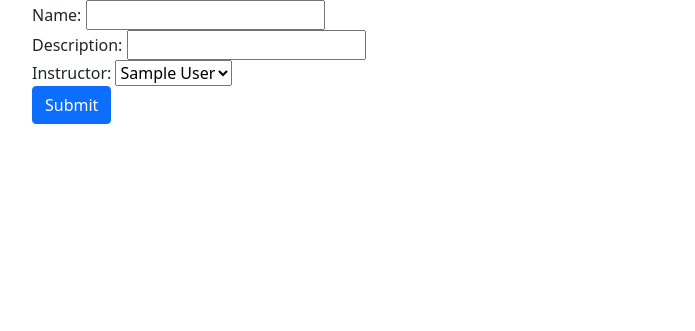
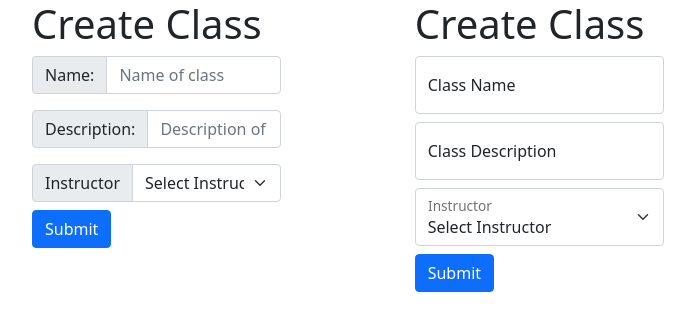
Before and after one commit to schiltz3/361Group3Project, a Django app: template CS361Group3Project/templates/bootstrap_test.html in a window 1280 px wide. Shown: the top 331 px of the page, without its empty margins (98-793 px from the left). Run offline with Django 3.2, Linux system fonts and the light colour scheme; the template is opened without the code that fills it: most values are stand-ins (such as "Sample title", 1, 10 or a date in 2020); some libraries are stand-ins or nearby versions.

Commit message:
Wrote example pages for the Create class page

```diff
--- a/CS361Group3Project/templates/bootstrap_test.html
+++ b/CS361Group3Project/templates/bootstrap_test.html
@@ -11,24 +11,62 @@ POST Variables:
 <div class="row">
     <form action="/bootstrap/" method="post" class="form">
         {% csrf_token %}
+        <div class="row">
+            <div class="col">
+                <h1>
+                    Create Class
+                </h1>
+                <div class="input-group mb-3">
+                    <span class="input-group-text" id="Name">Name:</span>
+                    <input type="text" class="form-control" placeholder="Name of class" aria-label="Name"
+                           aria-describedby="Name">
+                </div>
+                <div class="input-group mb-3">
+                    <span class="input-group-text" id="Description">Description:</span>
+                    <input type="text" class="form-control" placeholder="Description of class" aria-label="Description"
+                           aria-describedby=Description">
+                </div>
+                <div class="input-group mb-2">
+                    <span class="input-group-text id=Instructor">Instructor</span>
+                    <select name="Instructor" class="form-select" aria-label="Instructor" aria-describedby="Instructor">
+                        <option selected>Select Instructor</option>
+                        {% for i in instructors %}
+                        <option value="{{ i.user }}">{{ i.user.first_name }} {{ i.user.last_name }}</option>
+                        {% endfor %}
+                    </select>
+                </div>
+                <button type="submit" class="btn btn-primary">Submit</button>
+            </div>
 
-        Name:
-        <input name="name" type="text">
-        <br>
 
-        Description:
-        <input name="description" type="text">
-        <br>
+            <div class="col-2 mb-3"></div>
 
-        Instructor:
-        <select name="instructor">
-            {% for i in instructors %}
-            <option value="{{ i.user }}">{{ i.user.first_name }} {{ i.user.last_name }}</option>
-            {% endfor %}
-        </select>
-        <br>
-        <button type="submit" class="btn btn-primary">Submit</button>
-        <br>
+
+            <div class="col mb-3">
+                <h1>
+                    Create Class
+                </h1>
+                <div class="form-floating mb-2">
+                    <input type="text" class="form-control" placeholder="Class Name" id="ClassNameInput">
+                    <label for="ClassNameInput">Class Name</label>
+                </div>
+                <div class="form-floating mb-2">
+                    <input type="text" class="form-control" placeholder="Class Description"
+                           id="ClassDescriptionInput">
+                    <label for="ClassDescriptionInput">Class Description</label>
+                </div>
+                <div class="form-floating mb-2">
+                    <select class="form-select" id="InstructorSelect" aria-label="Instructor">
+                        <option selected>Select Instructor</option>
+                        {% for i in instructors %}
+                        <option value="{{ i.user }}">{{ i.user.first_name }} {{ i.user.last_name }}</option>
+                        {% endfor %}
+                    </select>
+                    <label for="InstructorSelect">Instructor</label>
+                </div>
+                <button type="submit" class="btn btn-primary">Submit</button>
+            </div>
+        </div>
         {{ message }}
     </form>
 </div>
```
